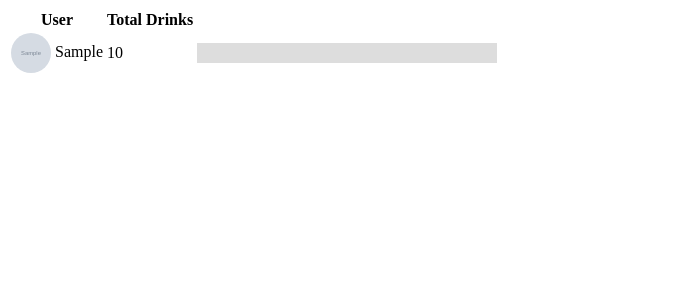
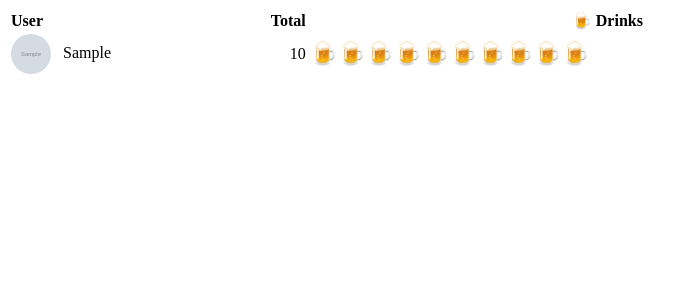
Before and after one commit to daniel-stevens/Bar-at-173, a Django app: template core/templates/_scoreboard_table.html in a window 1280 px wide. Shown: the top 300 px of the page, without its empty margins (0-695 px from the left). Run offline with Django 5.2, Linux system fonts and the light colour scheme; tables that the repository leaves empty hold one stand-in row (values such as "Sample post"); the template is opened without the code that fills it: values that come from a table or form of the project are taken from there, most other values are stand-ins (such as "Sample title", 1, 10 or a date in 2020); grey boxes marked "Sample" are stand-in pictures.

Commit message:
Add beer chart

```diff
--- a/core/templates/_scoreboard_table.html
+++ b/core/templates/_scoreboard_table.html
@@ -1,11 +1,11 @@
-{% load dict_utils math_utils %}
+{% load dict_utils beer_utils %}
 
-<table class="scoreboard-table">
+<table class="scoreboard-table" style="width:100%;max-width:900px;">
   <thead>
     <tr>
-      <th>User</th>
-      <th>Total Drinks</th>
-      <th></th>
+      <th style="text-align:left;">User</th>
+      <th style="text-align:right;">Total</th>
+      <th>🍺 Drinks</th>
     </tr>
   </thead>
 
@@ -16,26 +16,16 @@
           {% if user.avatar %}
             <img src="{{ user.avatar.url }}"
                  alt="{{ user.first_name }}"
-                 style="height:40px;width:40px;border-radius:50%;vertical-align:middle;">
+                 style="height:40px;width:40px;border-radius:50%;
+                        vertical-align:middle;margin-right:.5rem;">
           {% endif %}
           {{ user.first_name }}
         </td>
 
-        <td>{{ total }}</td>
+        <td style="text-align:right;">{{ total }}</td>
 
-        <td>
-          <div style="background:#ddd;width:300px;height:20px;position:relative;">
-            {% for drink, count in user_drinks|get_item:user|dictsort:"0" %}
-              {% with pct=count|mul:100|div:total %}
-                <div title="{{ drink.name }}: {{ count }}"
-                     style="background:{{ drink.colour_hex }};
-                            width:{{ pct }}%;
-                            height:100%;
-                            float:left;">
-                </div>
-              {% endwith %}
-            {% endfor %}
-          </div>
+        <td style="font-size:1.4rem;line-height:1.2;">
+          {{ total|beers }}
         </td>
       </tr>
     {% endfor %}
--- /dev/null
+++ b/core/templatetags/beer_utils.py
@@ -0,0 +1,12 @@
+from django import template
+register = template.Library()
+
+@register.filter
+def beers(n):
+    """
+    {{ 5|beers }}  →  🍺🍺🍺🍺🍺
+    """
+    try:
+        return "🍺" * int(n)
+    except (TypeError, ValueError):
+        return ""
```
Also changed, not shown: core/templates/scoreboard.html (+12 -2 lines).
